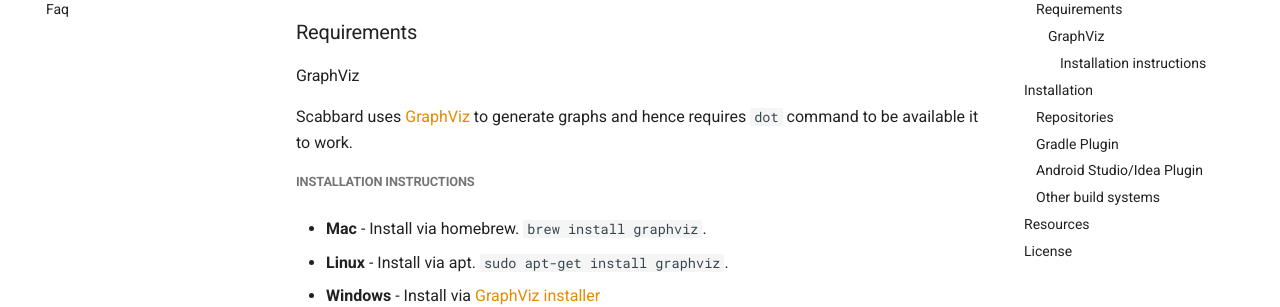
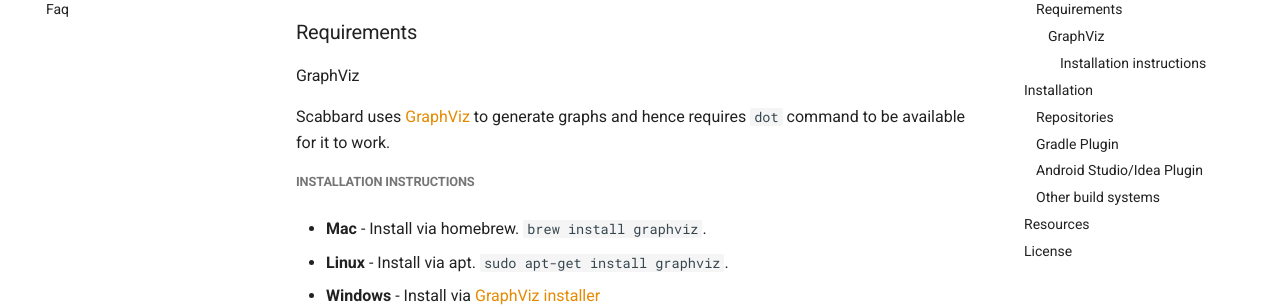
Before and after one commit to arunkumar9t2/scabbard, an MkDocs documentation site: the page built from docs/index.md, in a window 1280 px wide and 900 px high, scrolled down 495 px. Shown: the part 153-460 px from the top of the window. Built offline with MkDocs 1.6.1 and Material for MkDocs 9.7.7, drawn with Linux system fonts in a browser that asks for light colours; comment, search, counter and statistics services are not loaded.

Commit message:
Fix typos

```diff
--- a/docs/index.md
+++ b/docs/index.md
@@ -20,7 +20,7 @@ Visualize and understand your Dagger 2 dependency graph.
 
 #### GraphViz
 
-Scabbard uses [GraphViz](https://www.graphviz.org/) to generate graphs and hence requires `dot` command to be available it to work.
+Scabbard uses [GraphViz](https://www.graphviz.org/) to generate graphs and hence requires `dot` command to be available for it to work.
 
 ##### Installation instructions
 
```
Also changed, not shown: docs/faq.md (+1 -1 lines).
